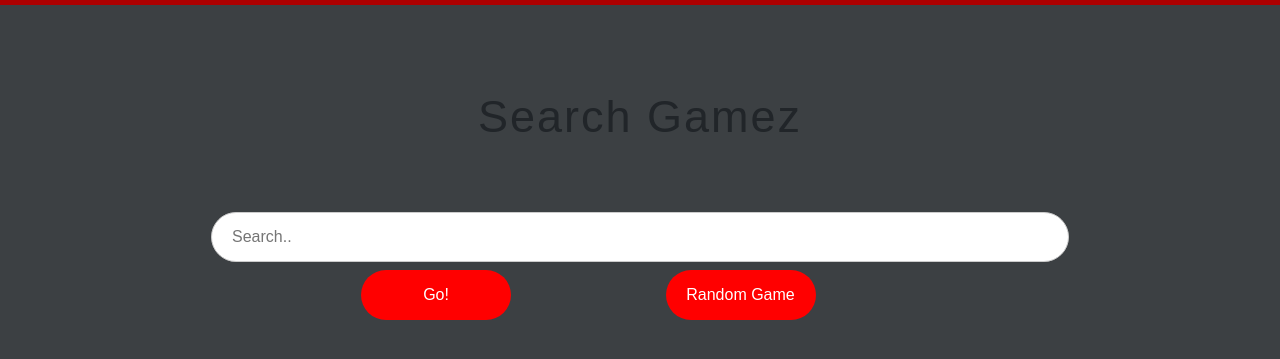
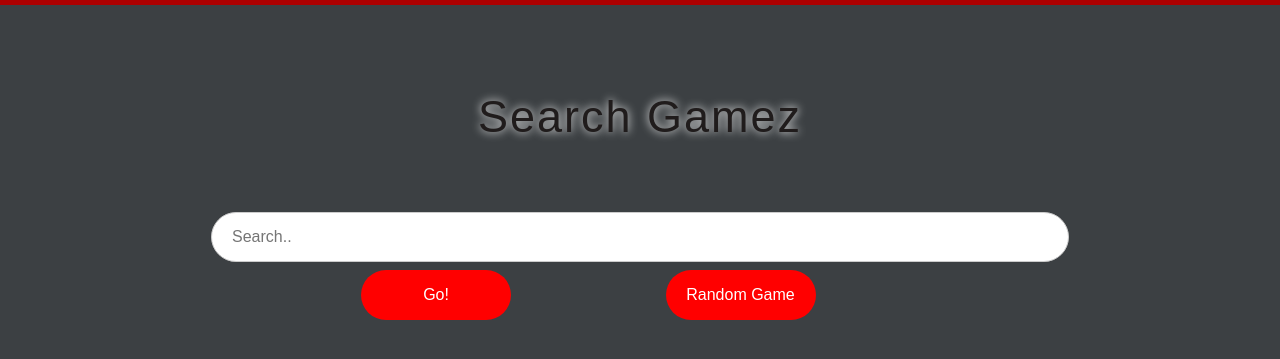
Before and after one commit to playerthomasm6/raticles, a website: page public/index.html in a window 1280 px wide. Shown: the part 81-440 px from the top of the page. Drawn offline with nearby package versions, Linux system fonts and the light colour scheme.

Commit message:
Edited CSS

```diff
--- a/public/assets/css/styles.css
+++ b/public/assets/css/styles.css
@@ -29,6 +29,8 @@ h1{
     font-size: 45px;
     letter-spacing: 2px;
     text-align: center;
+    color: rgb(32, 28, 28);
+    text-shadow: white 0px 0px 10px;
 }
 
 .search-game{
```
